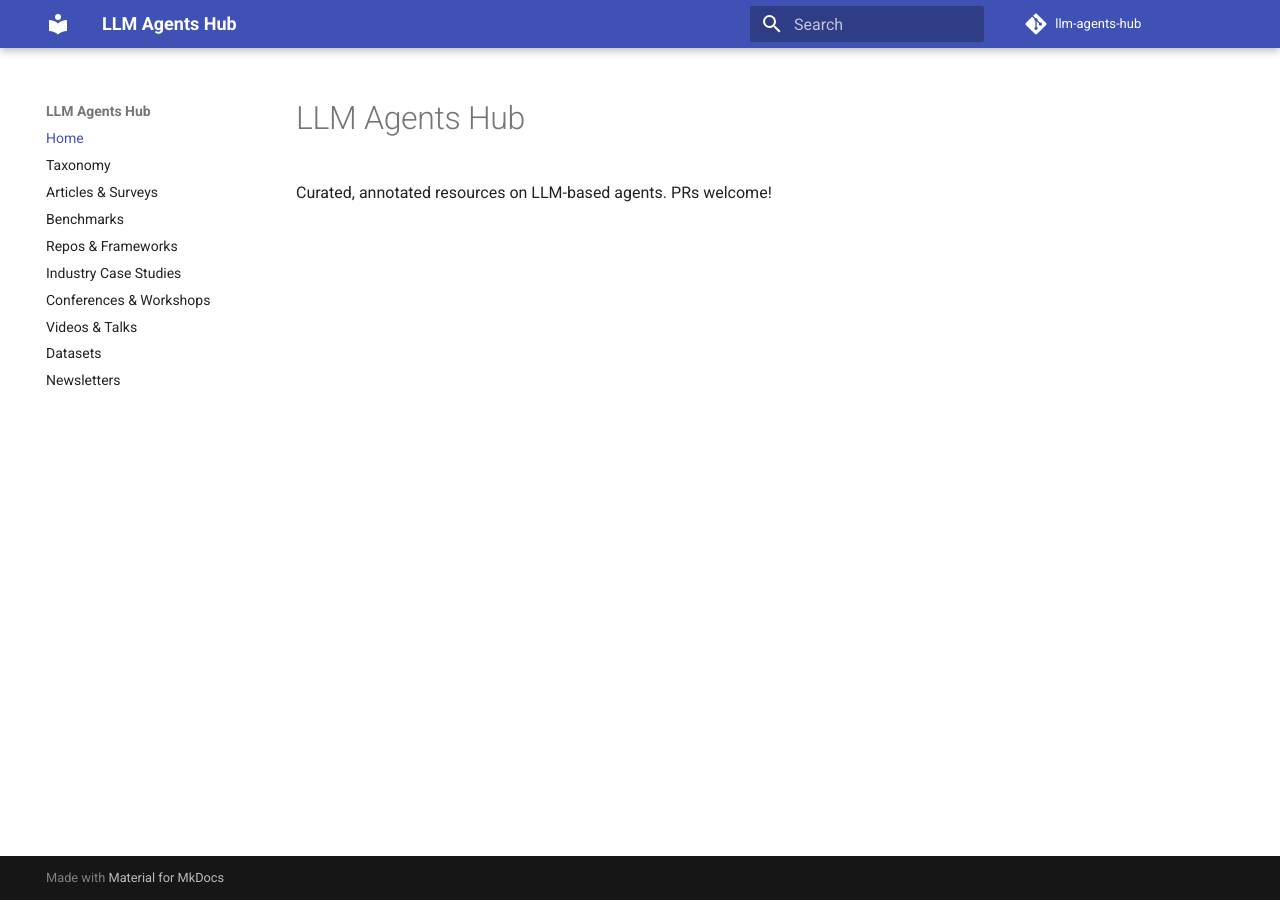
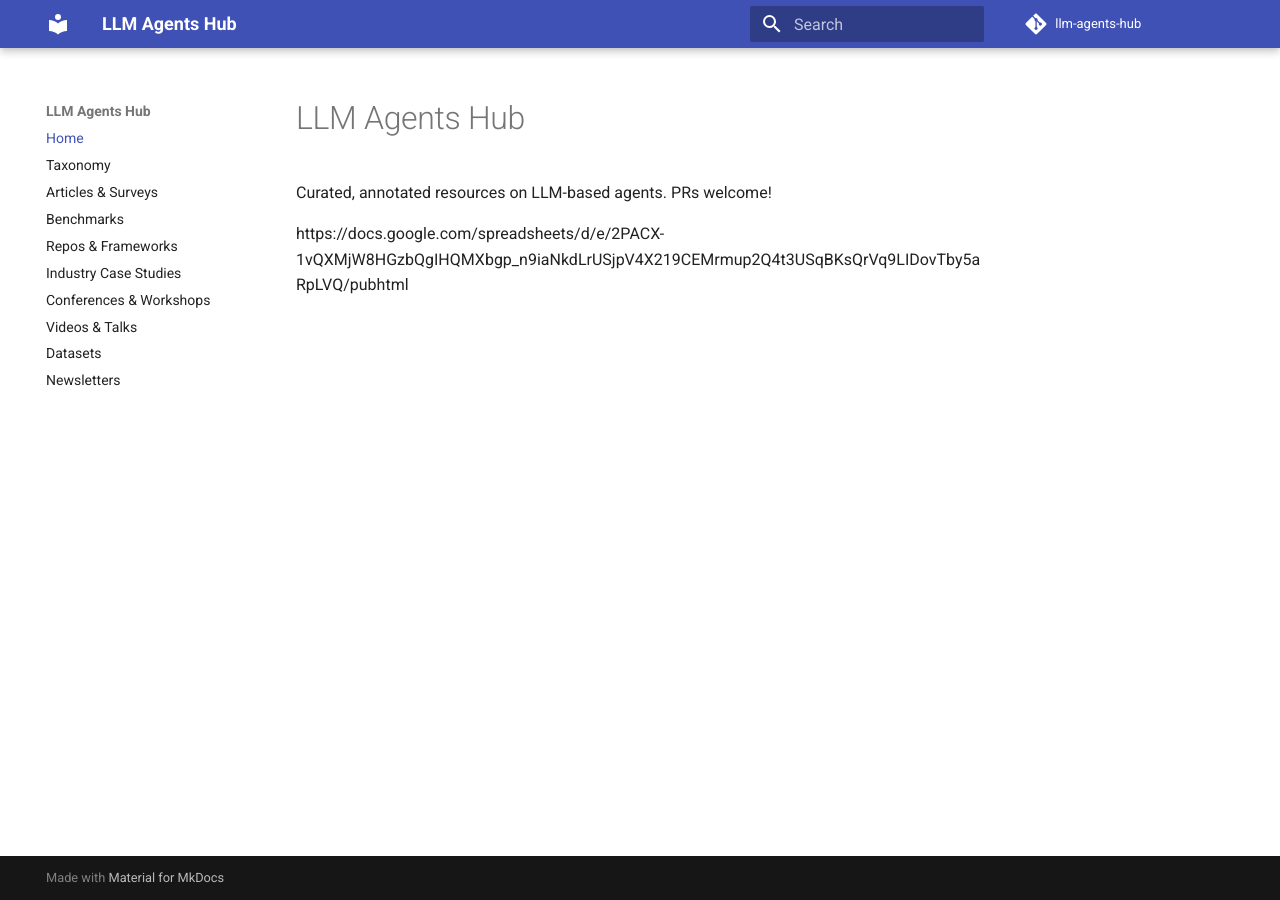
Before and after one commit to framelab-univaq/llm-agents-hub, an MkDocs documentation site: the page built from docs/index.md, in a window 1280 px wide. Built offline with MkDocs 1.6.1 and Material for MkDocs 9.7.7, drawn with Linux system fonts in a browser that asks for light colours; comment, search, counter and statistics services are not loaded; part of the change alters nothing that is shown.

Commit message:
Update index.md

```diff
--- a/docs/index.md
+++ b/docs/index.md
@@ -1,2 +1,4 @@
 # LLM Agents Hub
 Curated, annotated resources on LLM-based agents. PRs welcome!
+
+https://docs.google.com/spreadsheets/d/e/2PACX-1vQXMjW8HGzbQgIHQMXbgp_n9iaNkdLrUSjpV4X219CEMrmup2Q4t3USqBKsQrVq9LIDovTby5aRpLVQ/pubhtml
```
